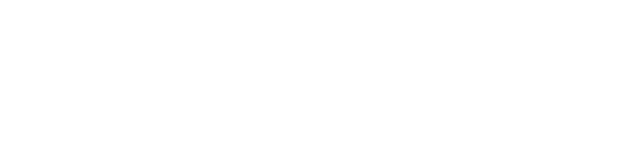
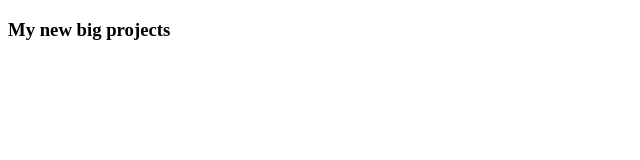
Before and after one commit to jahidhasan6676/adjust-my-all-page, a plain HTML site: page index.html in a window 1280 px wide. Shown: the whole page, without its empty margins (0-640 px from the left). Drawn offline with Linux system fonts and the light colour scheme.

Commit message:
added the headline

```diff
--- a/index.html
+++ b/index.html
@@ -6,6 +6,7 @@
     <title>create adjust my all page</title>
 </head>
 <body>
+    <h3>My new big projects</h3>
 
 </body>
 </html>
```
